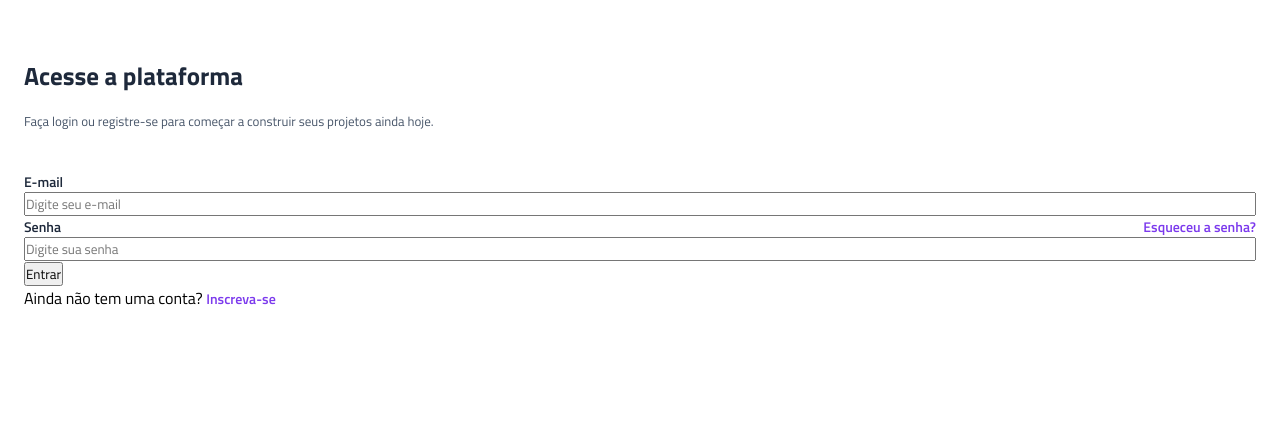
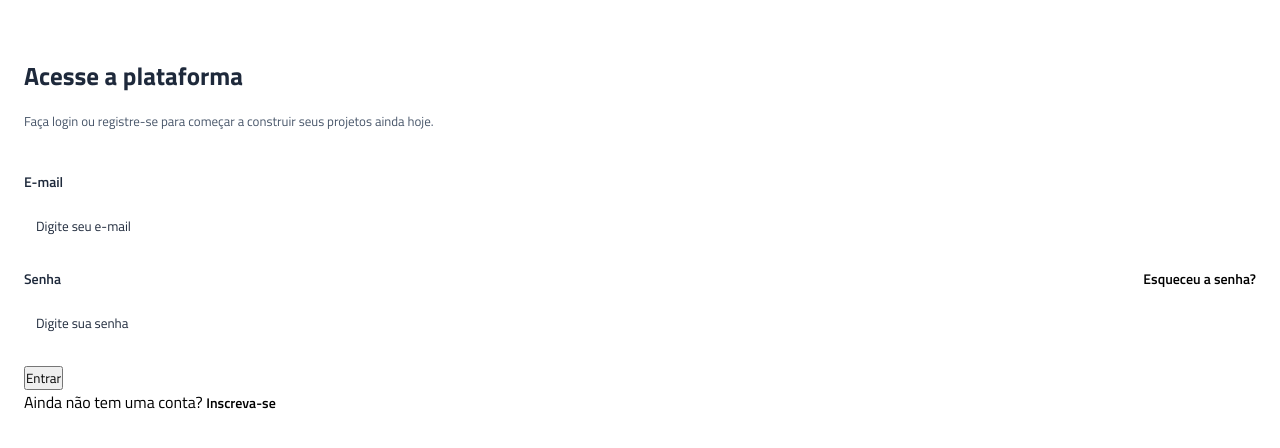
Before and after one commit to RobsonIP/projetoVERTIGO, a plain HTML site: page index.html in a window 1280 px wide. Shown: the part 136-584 px from the top of the page. Drawn offline with Linux system fonts and the light colour scheme.

Commit message:
estilização da input

```diff
--- a/style.css
+++ b/style.css
@@ -9,6 +9,8 @@
 :root {
     --gray-800: #1E293B;
     --gray-600: #475569;
+    --gray-400: #94a3b8
+    --gray-200:#e2e8f0
     --purple: #7c3aed
 }
 
@@ -46,6 +48,8 @@ main {
 .input-box {
     display: flex;
     flex-direction: column;
+    gap: 0.5rem;
+    margin-bottom: 1rem;
 }
 
 .input-box div {
@@ -61,6 +65,23 @@ main {
     font-weight: 600;
 }
 
+.login input {
+    padding: 1rem 0.75rem;
+    border: 1px solid var(--gray-200);
+    border-radius: 0.25rem;
+    color: var(--gray-800);
+}
+
+.login input::placeholder {
+    color: var(--gray-400);
+}
+
+.login input:hover,
+.login input:focus {
+    outline: 1px solid var(--purple);
+}
+
+
 .login a {
     color: var(--purple);
     text-decoration: none;
```
